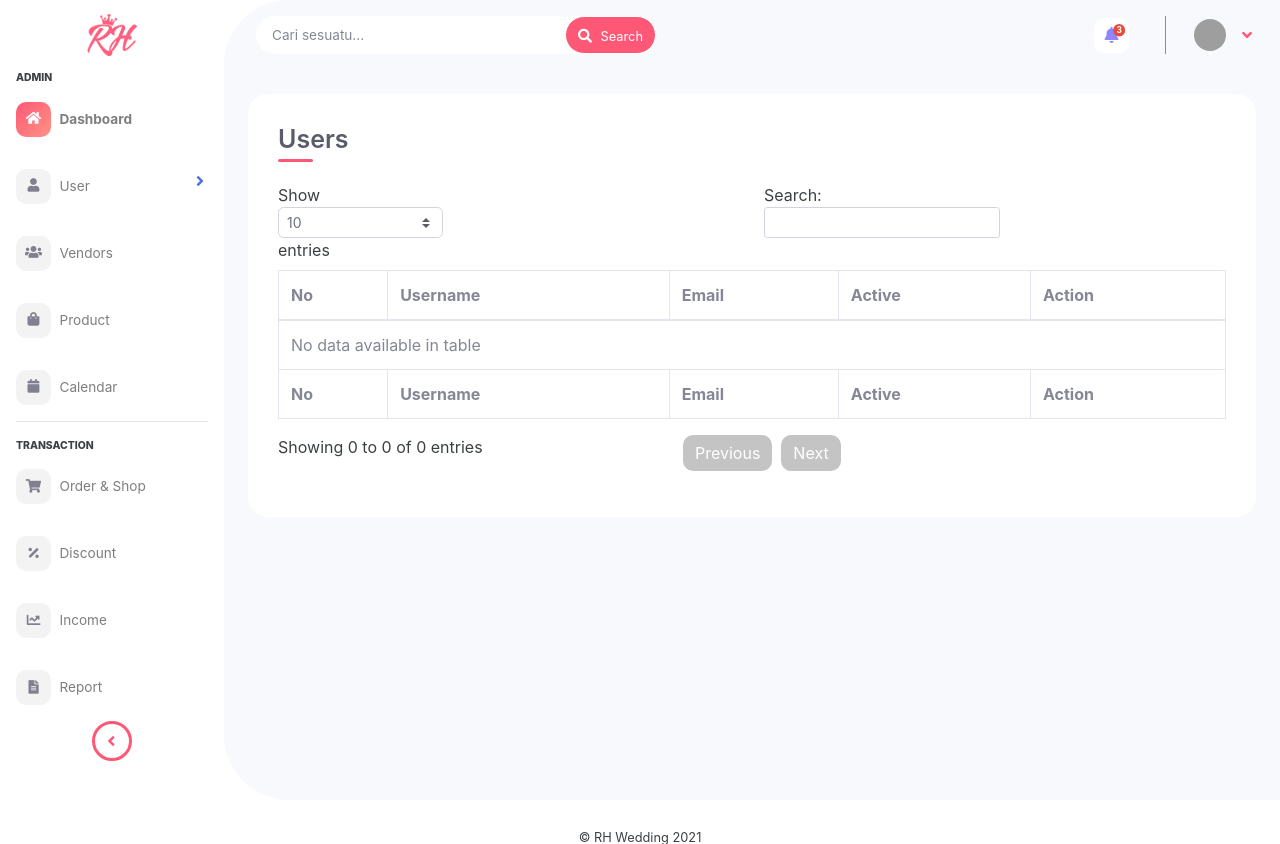
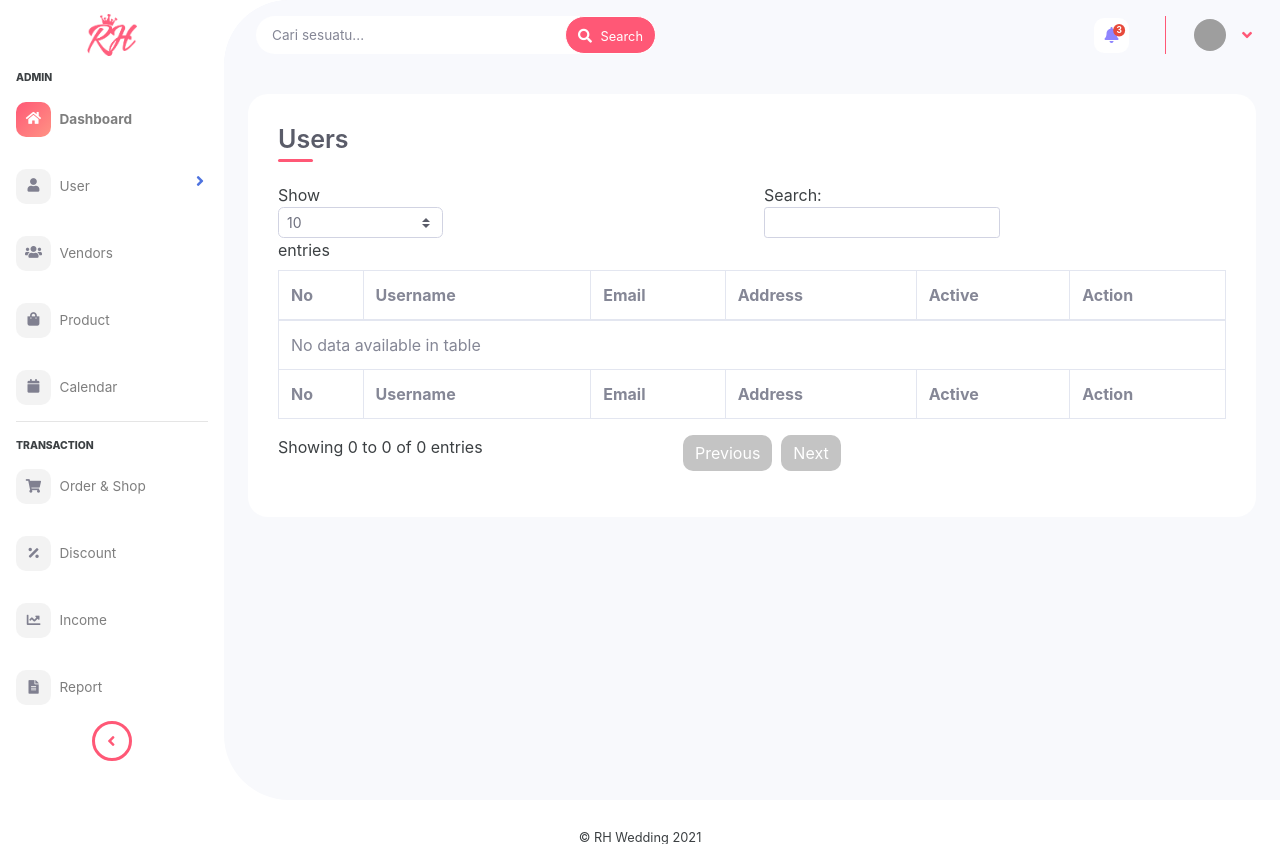
Before and after one commit to ilhm-rai/rhwedding, a CodeIgniter 4 app: template app/Views/admin/user/index.php in a window 1280 px wide. Shown: the top 844 px of the page. Run offline with PHP 8.4 and a stand-in for CodeIgniter, Linux system fonts and the light colour scheme; the template is opened without the code that fills it, so the values that code supplies are empty; some libraries are stand-ins or nearby versions; grey boxes are pictures that could not be loaded.

Commit message:
resolve conflict view admin user index

```diff
--- a/app/Views/admin/user/index.php
+++ b/app/Views/admin/user/index.php
@@ -13,6 +13,7 @@
                     <th>No</th>
                     <th>Username</th>
                     <th>Email</th>
+                    <th>Address</th>
                     <th>Active</th>
                     <th>Action</th>
                 </tr>
@@ -22,6 +23,7 @@
                     <th>No</th>
                     <th>Username</th>
                     <th>Email</th>
+                    <th>Address</th>
                     <th>Active</th>
                     <th>Action</th>
                 </tr>
```
